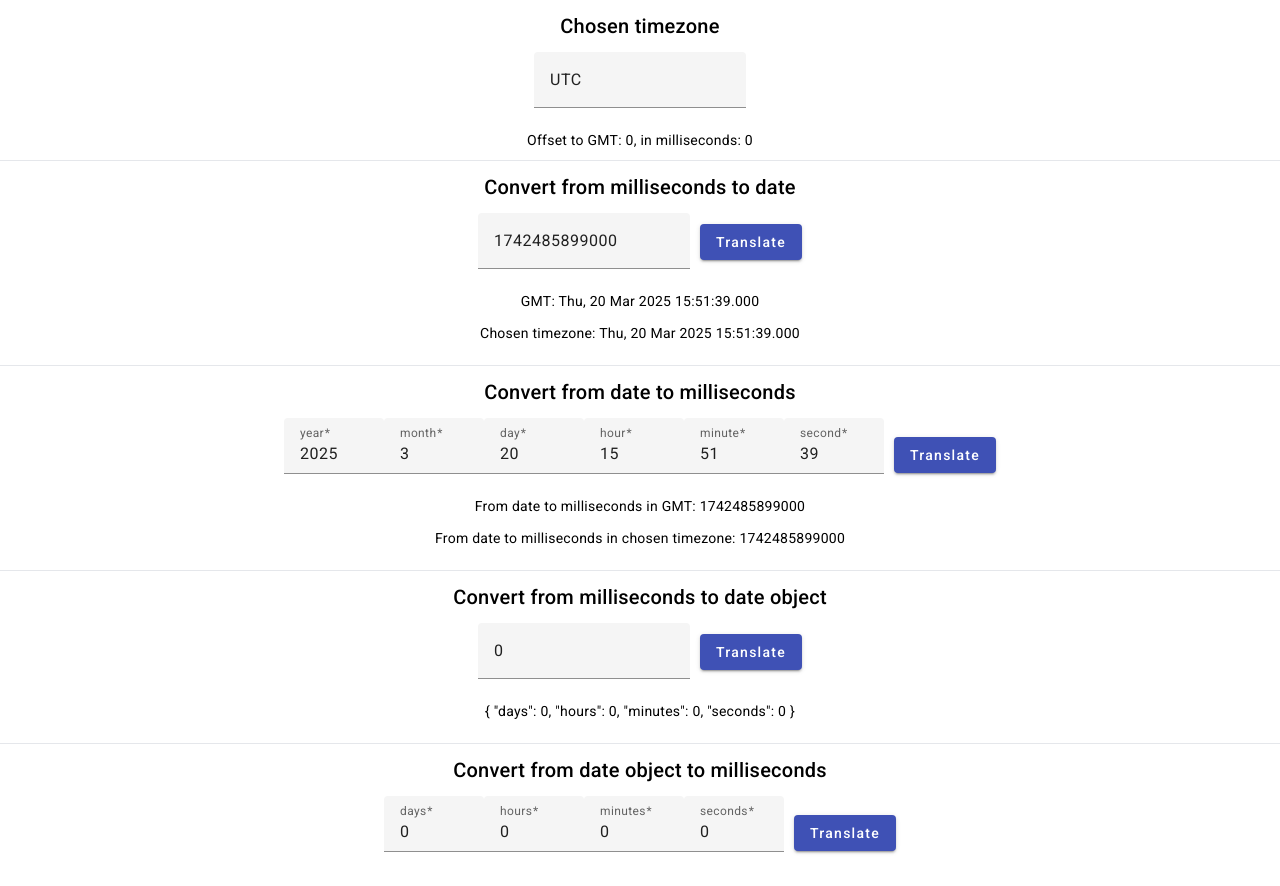
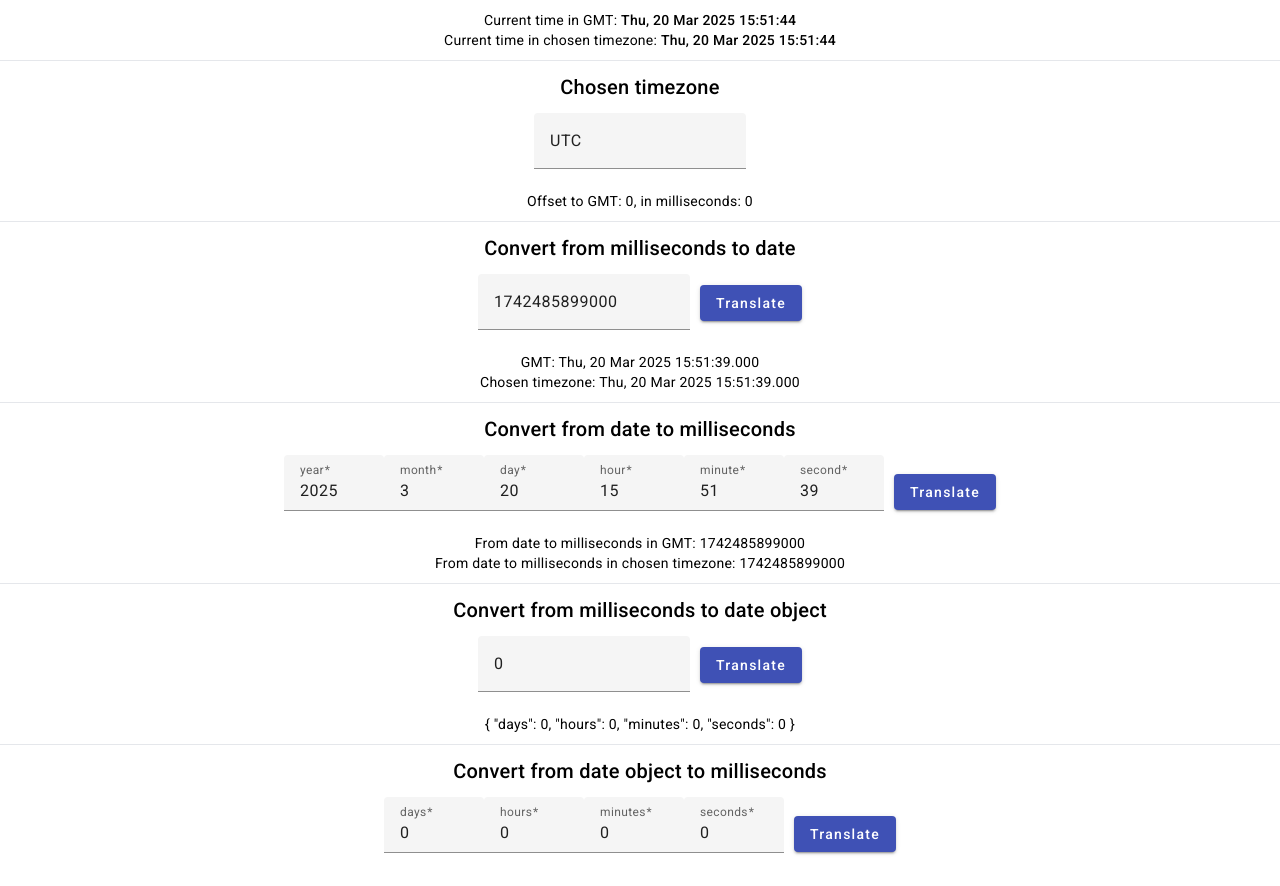
Before and after one commit to nisicadmir/nisix-utilities-fe, an Angular app: page / in a window 1280 px wide. Built offline with nearby package versions, Linux system fonts and the light colour scheme.

Commit message:
add current time

```diff
--- a/src/app/app.component.html
+++ b/src/app/app.component.html
@@ -1,5 +1,16 @@
-<div class="app-wrapper">
-  <div style="padding-top: 10px" class="flex flex-col items-center">
+<div class="app-wrapper" style="padding-top: 10px">
+  <div class="flex flex-col items-center">
+    <div>
+      Current time in GMT: <span style="font-weight: 500">{{ currentTimeInGMT }}</span>
+    </div>
+    <div>
+      Current time in chosen timezone: <span style="font-weight: 500">{{ currentTimeInChosenTimezone }}</span>
+    </div>
+  </div>
+
+  <hr />
+
+  <div class="flex flex-col items-center">
     <h2 class="">Chosen timezone</h2>
     <mat-form-field>
       <input
--- a/src/app/app.component.scss
+++ b/src/app/app.component.scss
@@ -22,3 +22,7 @@ hr {
 h2 {
   margin-bottom: 10px !important;
 }
+
+p {
+  margin: 0 !important;
+}
--- a/src/app/app.component.ts
+++ b/src/app/app.component.ts
@@ -31,6 +31,9 @@ export class AppComponent {
   public formGroupFrmDateToMillis: FormGroup;
   public formGroupFromMillisToObject: FormGroup;
   public formGroupFromObjectToMillis: FormGroup;
+
+  public currentTimeInGMT = '';
+  public currentTimeInChosenTimezone = '';
 
   public dataGMT = '';
   public dataLocal = '';
@@ -77,14 +80,20 @@ export class AppComponent {
       this.offset = DateTime.fromMillis(Date.now(), { zone }).offset;
     }
     setInterval(() => {
-      const zone = this.timezoneControl.value;
-      if (zone) {
-        this.offset = DateTime.fromMillis(Date.now(), { zone }).offset;
-      }
+      this.intervalMethod();
     }, 500);
 
     this.translateFromMillisToTime();
     this.translateFromDateToMillis();
+  }
+
+  private intervalMethod() {
+    const zone = this.timezoneControl.value;
+    if (zone) {
+      this.offset = DateTime.fromMillis(Date.now(), { zone }).offset;
+      this.currentTimeInGMT = DateTime.now().toUTC().toFormat('ccc, dd LLL yyyy HH:mm:ss');
+      this.currentTimeInChosenTimezone = DateTime.now().setZone(zone).toFormat('ccc, dd LLL yyyy HH:mm:ss');
+    }
   }
 
   public translateFromMillisToTime() {
```
